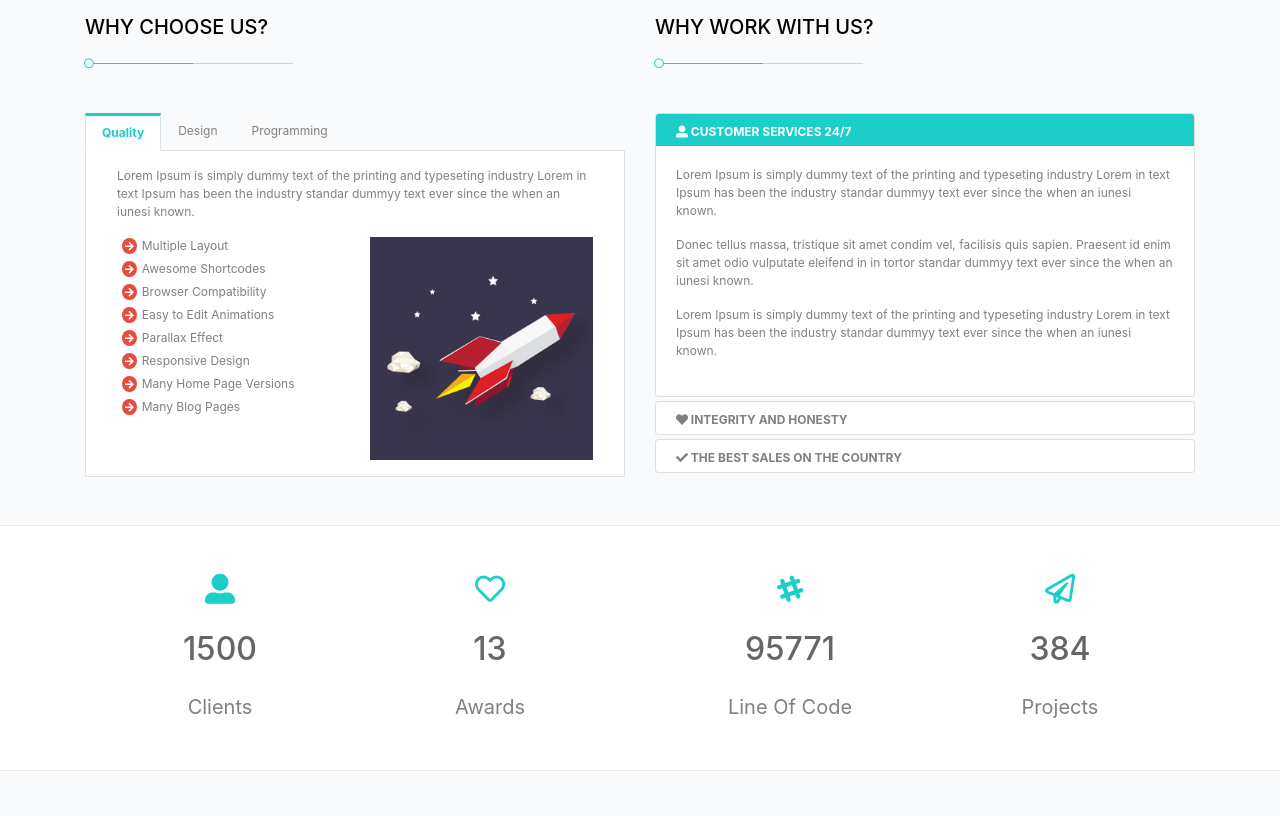
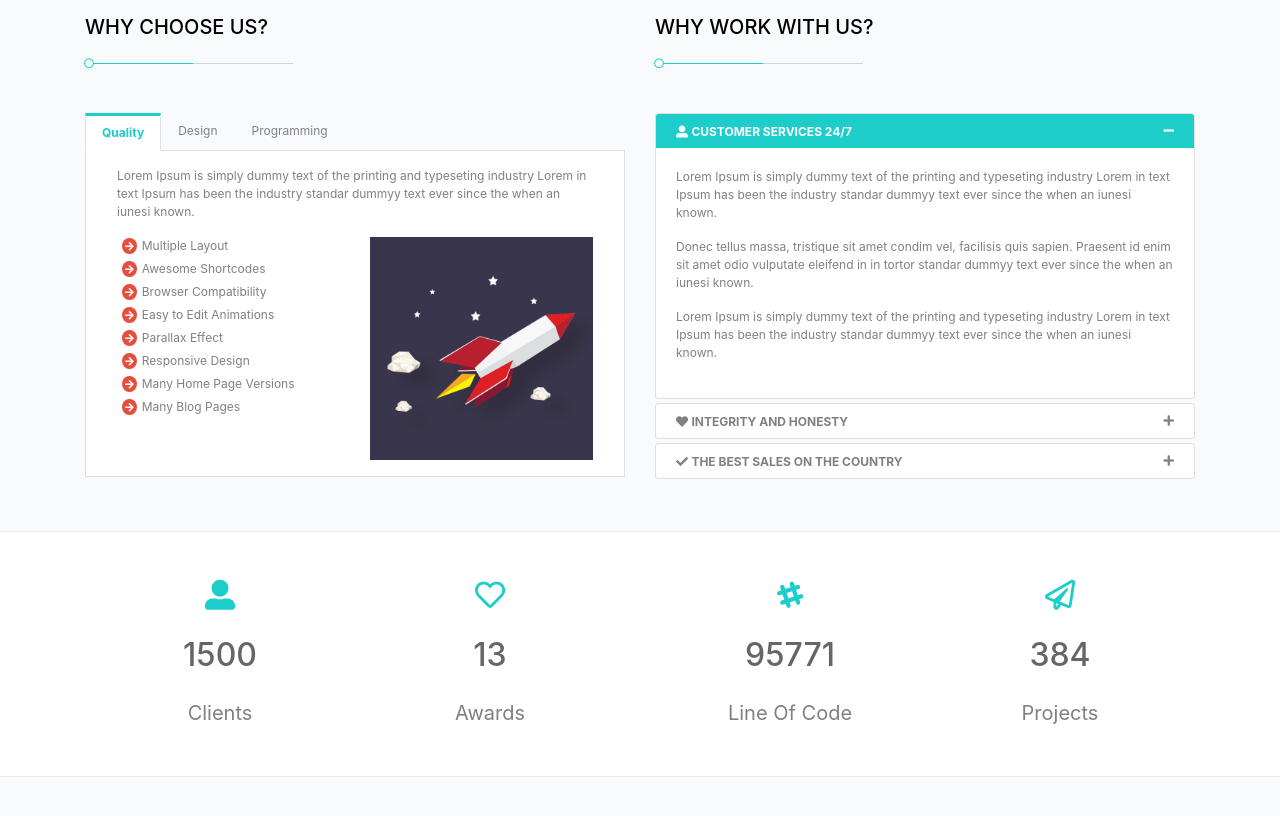
Before and after one commit to MantasZakas/Front-end-final-project, a website: page index.html in a window 1280 px wide. Shown: the part 1600-2416 px from the top of the page. Drawn offline with nearby package versions, Linux system fonts and the light colour scheme; some packages are replaced by stand-ins of ours.

Commit message:
Accordion icons done

```diff
--- a/index.html
+++ b/index.html
@@ -538,7 +538,11 @@
                     <div class="card my-1">
                         <div class="card-header accordion-header py-1 border-bottom-0" data-toggle="collapse"
                              href="#collapseOne">
-                            <a><i class="fas fa-user-alt"></i><b> CUSTOMER SERVICES 24/7</b></a>
+                            <a>
+                                <i class="fas fa-user-alt"></i>
+                                <b> CUSTOMER SERVICES 24/7</b>
+                                <span class="float-right my-1"><i class="fa"></i></span>
+                            </a>
                         </div>
                         <div id="collapseOne" class="collapse show" data-parent="#accordion">
                             <div class="card-body">
@@ -557,7 +561,11 @@
                     <div class="card my-1">
                         <div class="card-header accordion-header collapsed py-1 border-bottom-0" data-toggle="collapse"
                              href="#collapseTwo">
-                            <a><i class="fas fa-heart"></i><b> INTEGRITY AND HONESTY</b></a>
+                            <a>
+                                <i class="fas fa-heart"></i>
+                                <b> INTEGRITY AND HONESTY</b>
+                                <span class="float-right my-1"><i class="fa"></i></span>
+                            </a>
                         </div>
                         <div id="collapseTwo" class="collapse" data-parent="#accordion">
                             <div class="card-body">
@@ -576,7 +584,11 @@
                     <div class="card my-1">
                         <div class="card-header accordion-header collapsed py-1 border-bottom-0" data-toggle="collapse"
                              href="#collapseThree">
-                            <a><i class="fas fa-check"></i><b> THE BEST SALES ON THE COUNTRY</b></a>
+                            <a>
+                                <i class="fas fa-check"></i>
+                                <b> THE BEST SALES ON THE COUNTRY</b>
+                                <span class="float-right my-1"><i class="fa"></i></span>
+                            </a>
                         </div>
                         <div id="collapseThree" class="collapse" data-parent="#accordion">
                             <div class="card-body">
--- a/scss/style.scss
+++ b/scss/style.scss
@@ -215,20 +215,24 @@ footer {
       }
     }
   }
+
   #shopping_cart_div {
     width: 200px;
     background-color: white;
     float: right;
+
     h4 {
       color: black;
       font-weight: normal;
       font-size: 12px;
     }
+
     button {
       background-color: $primary-color;
       color: white;
       font-size: 12px;
     }
+
     #price {
       color: $primary-color;
     }
@@ -379,6 +383,33 @@ footer {
   background-color: #324545;
 }
 
+#accordion {
+
+  [data-toggle="collapse"] .fa:before {
+    content: "\f068";
+  }
+
+  [data-toggle="collapse"].collapsed .fa:before {
+    content: "\f067";
+  }
+
+  .accordion-header {
+    background-color: $primary-color;
+
+    b, i {
+      color: white;
+    }
+  }
+
+  .accordion-header.collapsed {
+    background-color: unset;
+
+    b, i {
+      color: unset;
+    }
+  }
+}
+
 #google_map {
   width: 100%;
   height: 400px;
@@ -437,6 +468,7 @@ footer {
   text-decoration: none;
   transform: rotateX(90deg);
   opacity: 0;
+
   i {
     color: white;
     font-size: 25px;
@@ -559,22 +591,6 @@ footer {
 
   img {
     transform: scale(1.2);
-  }
-}
-
-.accordion-header {
-  background-color: $primary-color;
-
-  b, i {
-    color: white;
-  }
-}
-
-.accordion-header.collapsed {
-  background-color: unset;
-
-  b, i {
-    color: unset;
   }
 }
 
```
Also changed, not shown: js/scripts.js (+10 -7 lines), css/style.css.
